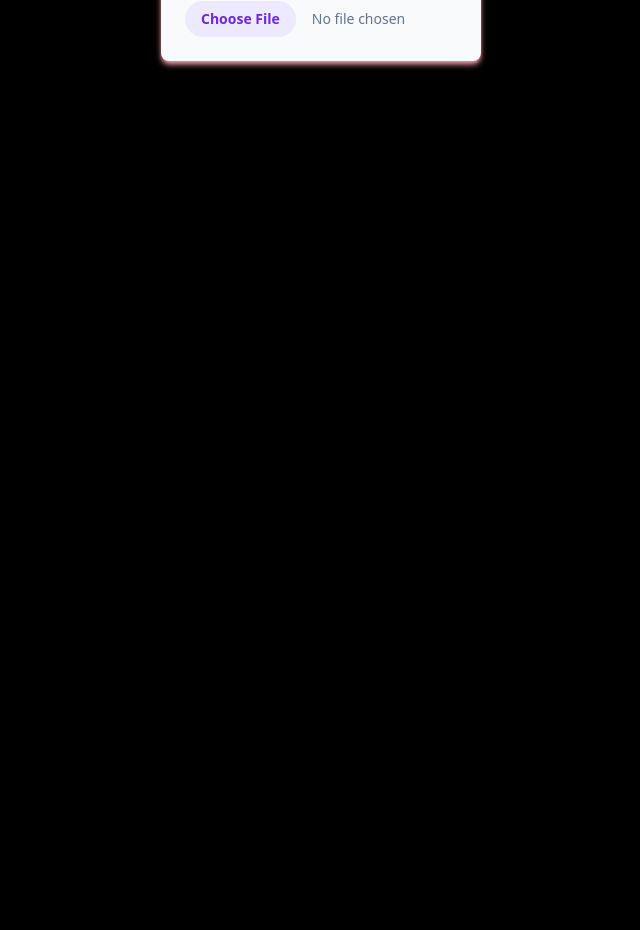
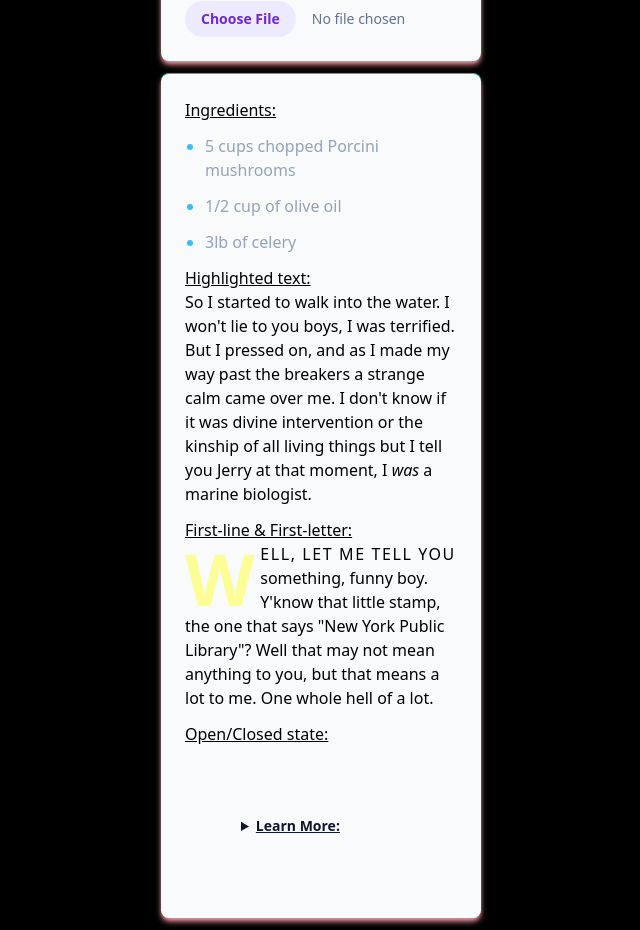
Before and after one commit to projectPlasma/tailwind-tut-2, a Next.js app: page /state in a window 1280 px wide. Shown: the part 1360-2290 px from the top of the page, without its empty margins (319-959 px from the left). Before the commit the page ends 1433 px from the top, so only its background shows below. Built offline with nearby package versions, Linux system fonts and the light colour scheme.

Commit message:
11-30-23/initial commit

```diff
--- /dev/null
+++ b/app/component/state/TextState.jsx
@@ -0,0 +1,53 @@
+const TextState = () => {
+  return (
+    <main className='group block max-w-xs bg-slate-50 shadow-md shadow-rose-300 selection:bg-[#FDFD96]  border-t border-t-teal-500 rounded-lg mx-auto p-6 my-3 w-80 h-auto ring-1 ring-slate-900/5 space-y-3'>
+      <h1 className='underline font-extralight'>Ingredients:</h1>
+      <ul
+        role='list'
+        className='marker:text-sky-400 list-disc pl-5 space-y-3 text-slate-400'
+      >
+        <li>5 cups chopped Porcini mushrooms</li>
+        <li>1/2 cup of olive oil</li>
+        <li>3lb of celery</li>
+      </ul>
+      <div className=' selection:text-fuchsia-950'>
+        <h1 className='underline font-extralight'>Highlighted text:</h1>
+        <p>
+          So I started to walk into the water. I won't lie to you boys, I was
+          terrified. But I pressed on, and as I made my way past the breakers a
+          strange calm came over me. I don't know if it was divine intervention
+          or the kinship of all living things but I tell you Jerry at that
+          moment, I <em>was</em> a marine biologist.
+        </p>
+      </div>
+      <div>
+        <h1 className='underline font-extralight'>
+          First-line & First-letter:
+        </h1>
+        <p className='first-line:uppercase first-line:tracking-widest first-letter:text-7xl first-letter:font-bold first-letter:text-[#FDFD96] first-letter:mr-1 first-letter:float-left'>
+          Well, let me tell you something, funny boy. Y'know that little stamp,
+          the one that says "New York Public Library"? Well that may not mean
+          anything to you, but that means a lot to me. One whole hell of a lot.
+        </p>
+      </div>
+      <h1 className='underline font-extralight'>Open/Closed state:</h1>
+      <div className='max-w-lg mx-auto p-8'>
+        <details className='open:bg-slate-400 dark:open:bg-slate-900 open:ring-1 open:ring-black/5 dark:open:ring-white/10 open:shadow-lg p-6 rounded-lg'>
+          <summary className='text-sm leading-6 text-slate-900 dark:text-white font-semibold underline select-none'>
+            Learn More:
+          </summary>
+          <div className='mt-3 text-sm leading-6 text-slate-950 dark:text-slate-400'>
+            <p className='first-line:uppercase first-line:tracking-widest first-letter:text-7xl first-letter:font-bold first-letter:text-[#FDFD96] first-letter:mr-1 first-letter:float-left'>
+              Well, let me tell you something, funny boy. Y'know that little
+              stamp, the one that says "New York Public Library"? Well that may
+              not mean anything to you, but that means a lot to me. One whole
+              hell of a lot.
+            </p>
+          </div>
+        </details>
+      </div>
+    </main>
+  );
+};
+
+export default TextState;
--- /dev/null
+++ b/app/responsive/page.jsx
@@ -0,0 +1,7 @@
+import React from 'react';
+
+const Responsive = () => {
+  return <div>Responsive</div>;
+};
+
+export default Responsive;
--- a/app/state/page.jsx
+++ b/app/state/page.jsx
@@ -2,6 +2,7 @@ import BeforeAfter from '../component/state/BeforeAfter';
 import FileInputs from '../component/state/FileInputs';
 import FirstLast from '../component/state/FirstLast';
 import Form from '../component/state/Form';
+import TextState from '../component/state/TextState';
 
 const State = () => {
   return (
@@ -10,6 +11,7 @@ const State = () => {
       <Form />
       <BeforeAfter />
       <FileInputs />
+      <TextState />
     </div>
   );
 };
```
